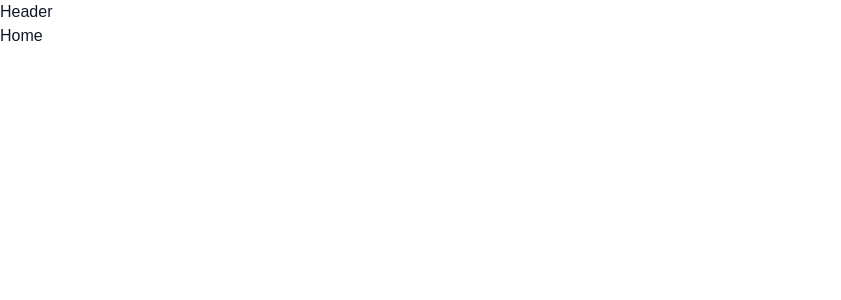
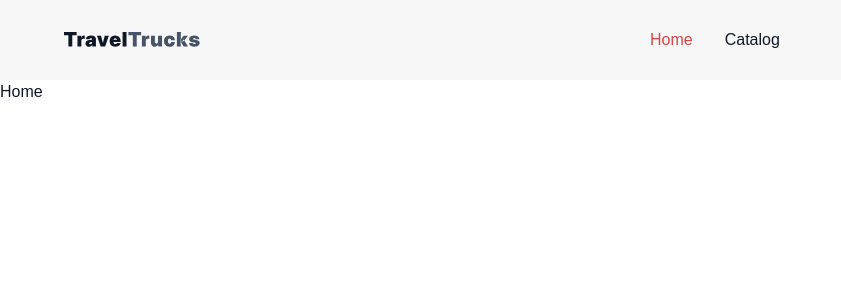
Before and after one commit to oleks11-rudenko/travel-trucks, a Next.js app: page / in a window 1280 px wide. Shown: the top 300 px of the page, without its empty margins (0-841 px from the left). Built offline with nearby package versions, Linux system fonts and the light colour scheme.

Commit message:
Add container, icons and made Header

```diff
--- a/app/layout.tsx
+++ b/app/layout.tsx
@@ -2,8 +2,8 @@ import type { Metadata } from 'next';
 import { Inter } from 'next/font/google';
 import 'modern-normalize/modern-normalize.css';
 import './globals.css';
+import TanStackProvider from '@/components/TanStackProvider/TanStackProvider';
 import Header from '@/components/Header/Header';
-import TanStackProvider from '@/components/TanStackProvider/TanStackProvider';
 
 const inter = Inter({
   subsets: ['latin'],
--- /dev/null
+++ b/components/Container/Container.module.css
@@ -0,0 +1,5 @@
+.container {
+  max-width: 1440px;
+  margin: 0 auto;
+  padding: 0 64px;
+}
--- /dev/null
+++ b/components/Container/Container.tsx
@@ -0,0 +1,9 @@
+import css from './Container.module.css';
+
+interface ContainerProps {
+  children: React.ReactNode;
+}
+
+export default function Container({ children }: ContainerProps) {
+  return <div className={css.container}>{children}</div>;
+}
--- /dev/null
+++ b/components/Header/Header.module.css
@@ -0,0 +1,30 @@
+.header {
+  background-color: #f7f7f7;
+}
+
+.headerWrapper {
+  display: flex;
+  gap: 450px;
+  padding: 28px 0;
+}
+
+.logoLink {
+  display: flex;
+}
+
+.logoIcon {
+  align-self: center;
+}
+
+.navigationList {
+  display: flex;
+  gap: 32px;
+}
+
+.navigationItem {
+  font-weight: 500;
+}
+
+.activeLink {
+  color: #d84343;
+}
--- a/components/Header/Header.tsx
+++ b/components/Header/Header.tsx
@@ -1,3 +1,40 @@
+'use client';
+
+import Link from 'next/link';
+import { usePathname } from 'next/navigation';
+import css from './Header.module.css';
+import Container from '../Container/Container';
+
 export default function Header() {
-  return <div>Header</div>;
+  const pathname = usePathname();
+
+  return (
+    <header className={css.header}>
+      <Container>
+        <div className={css.headerWrapper}>
+          <Link className={css.logoLink} href="/">
+            <svg className={css.logoIcon} width="136" height="16">
+              <use href="/icons.svg#logo"></use>
+            </svg>
+          </Link>
+          <nav className={css.navigation}>
+            <ul className={css.navigationList}>
+              <li className={`${css.navigationItem} ${pathname === '/' ? css.activeLink : ''}`}>
+                <Link className={css.navigationLink} href="/">
+                  Home
+                </Link>
+              </li>
+              <li
+                className={`${css.navigationItem} ${pathname === '/catalog' ? css.activeLink : ''}`}
+              >
+                <Link className={css.navigationLink} href="/catalog">
+                  Catalog
+                </Link>
+              </li>
+            </ul>
+          </nav>
+        </div>
+      </Container>
+    </header>
+  );
 }
```
Also changed, not shown: public/icons.svg (added), 1 other file (tests, documents, lock files or other folders).
